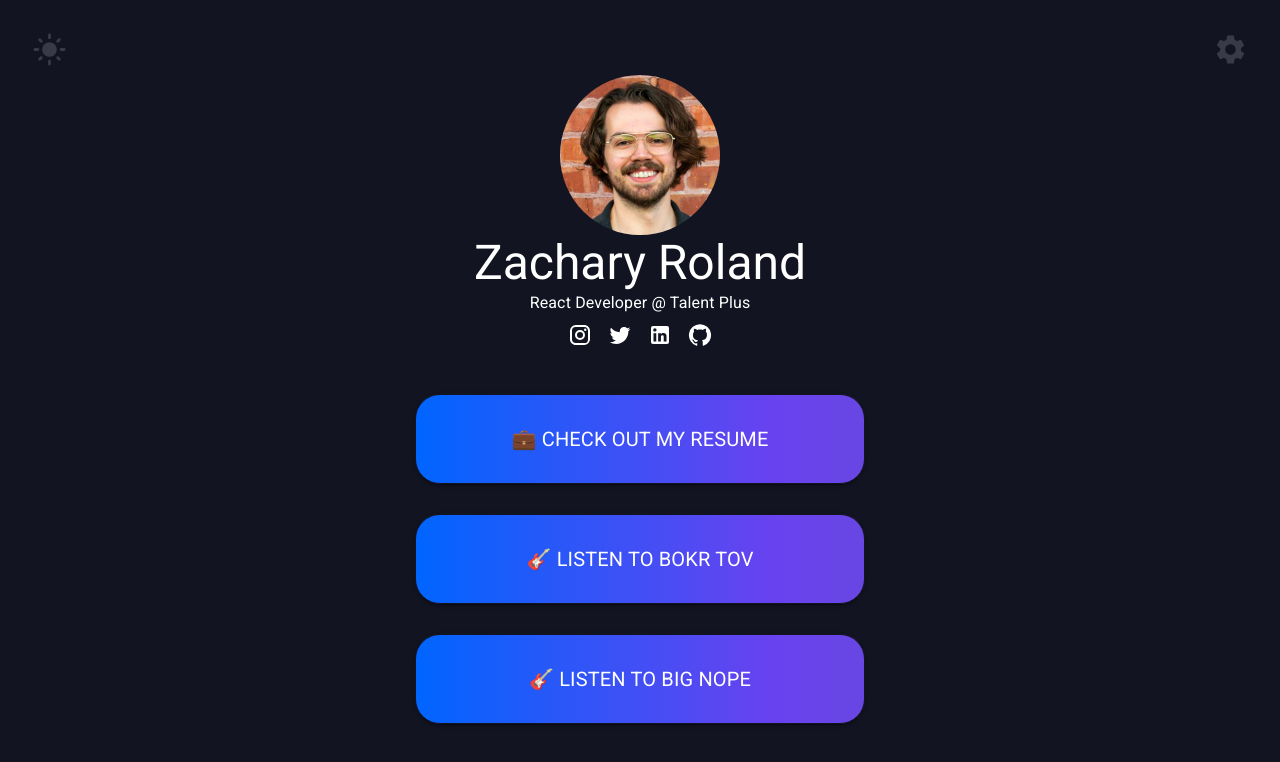
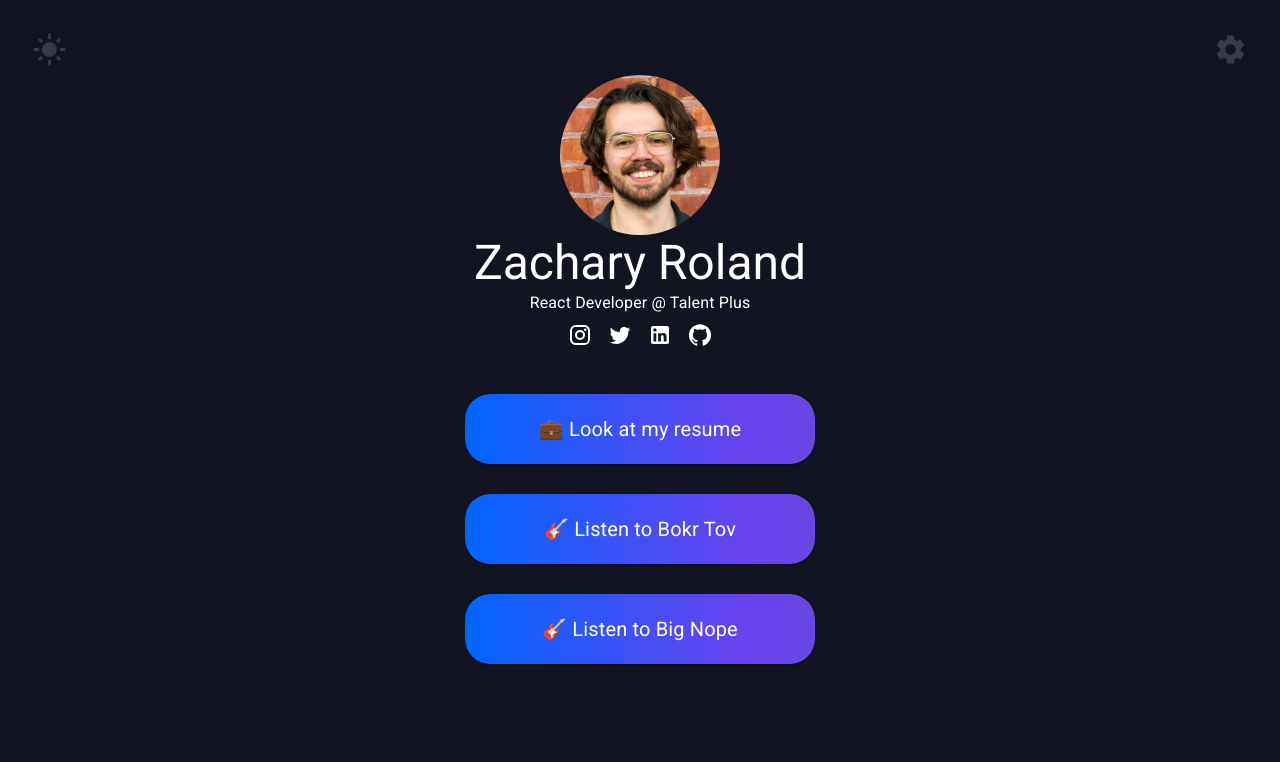
Before and after one commit to Zachary-Roland/link-in-bio, a React (Create React App) app: page / in a window 1280 px wide. Shown: the top 762 px of the page. Built offline with nearby package versions, Linux system fonts and the light colour scheme.

Commit message:
turns buttons into cards, adjusts styling

```diff
--- a/src/components/Links.tsx
+++ b/src/components/Links.tsx
@@ -1,4 +1,12 @@
-import { Button, Grid, IconButton, Typography } from "@mui/material";
+import {
+	Button,
+	Card,
+	CardActionArea,
+	Fab,
+	Grid,
+	IconButton,
+	Typography,
+} from "@mui/material";
 import EditIcon from "@mui/icons-material/Edit";
 import DeleteIcon from "@mui/icons-material/Delete";
 import "../common/App.css";
@@ -19,12 +27,13 @@ const Links = ({ isXs, isSm, isAdmin, fontSize }: LinkProps) => {
 	const navigate = useNavigate();
 	const handleClick = (path: string) => {
 		if (!isAdmin) {
-			navigate(path);
+			// navigate(path);
+			window.open(path);
 		}
 	};
 	const links: LinkObj[] = [
 		{
-			text: "💼 Check out my resume",
+			text: "💼 Look at my resume",
 			url: "https://drive.google.com/file/d/1Yza--EjkHYr69XBa9KDQnmNzc_aSU7u7/view?usp=sharing",
 		},
 		{
@@ -47,32 +56,46 @@ const Links = ({ isXs, isSm, isAdmin, fontSize }: LinkProps) => {
 		>
 			{links.map((link) => (
 				<Grid key={`${link.text} button`} item xs={12} sx={{ margin: "15px" }}>
-					<Button
-						className="MuiButton"
-						variant="contained"
+					<Card
+						// className="MuiButton"
+						// variant="contained"
 						onClick={() => handleClick(link.url)}
 						sx={
 							isXs
-								? { width: "250px", height: "50px" }
+								? { width: "260px", height: "50px" }
 								: isSm
 								? { width: "350px", height: "70px" }
-								: { width: isAdmin ? "400px" : "450px", height: "90px" }
+								: { width: "350px", height: "70px" }
 						}
 					>
+						<CardActionArea className="MuiButton" sx={{ height: "100%" }}>
+							<Grid
+								container
+								spacing={0}
+								direction="row"
+								alignItems={"center"}
+								justifyContent={"center"}
+							>
+								<Grid container xs={isAdmin ? 8 : 12} justifyContent={"center"}>
 									<Typography variant={isXs ? "body2" : isSm ? "body1" : "h6"}>
 										{link.text}
 									</Typography>
+								</Grid>
 								{isAdmin ? (
-							<>
-								<IconButton sx={{ marginLeft: (isXs ? "5px" : isSm ? "10px" : "15px") }}>
+									<Grid item xs={4}>
+										<IconButton
+											sx={{ marginLeft: isXs ? "5px" : isSm ? "10px" : "15px" }}
+										>
 											<EditIcon fontSize={isSm ? "small" : "medium"} />
 										</IconButton>
 										<IconButton>
 											<DeleteIcon fontSize={isSm ? "small" : "medium"} />
 										</IconButton>
-							</>
+									</Grid>
 								) : null}
-					</Button>
+							</Grid>
+						</CardActionArea>
+					</Card>
 				</Grid>
 			))}
 		</Grid>
```
Lines whose indentation alone changed are shown as unchanged.
